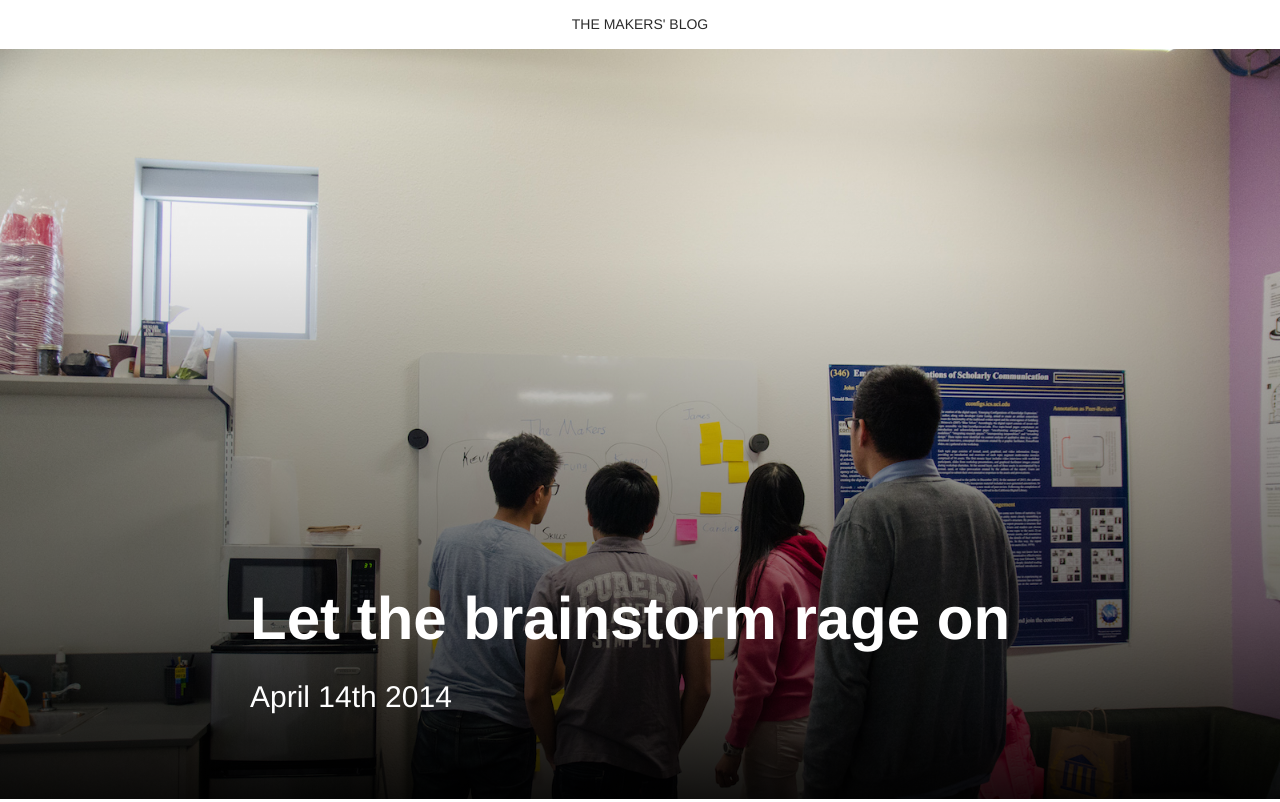
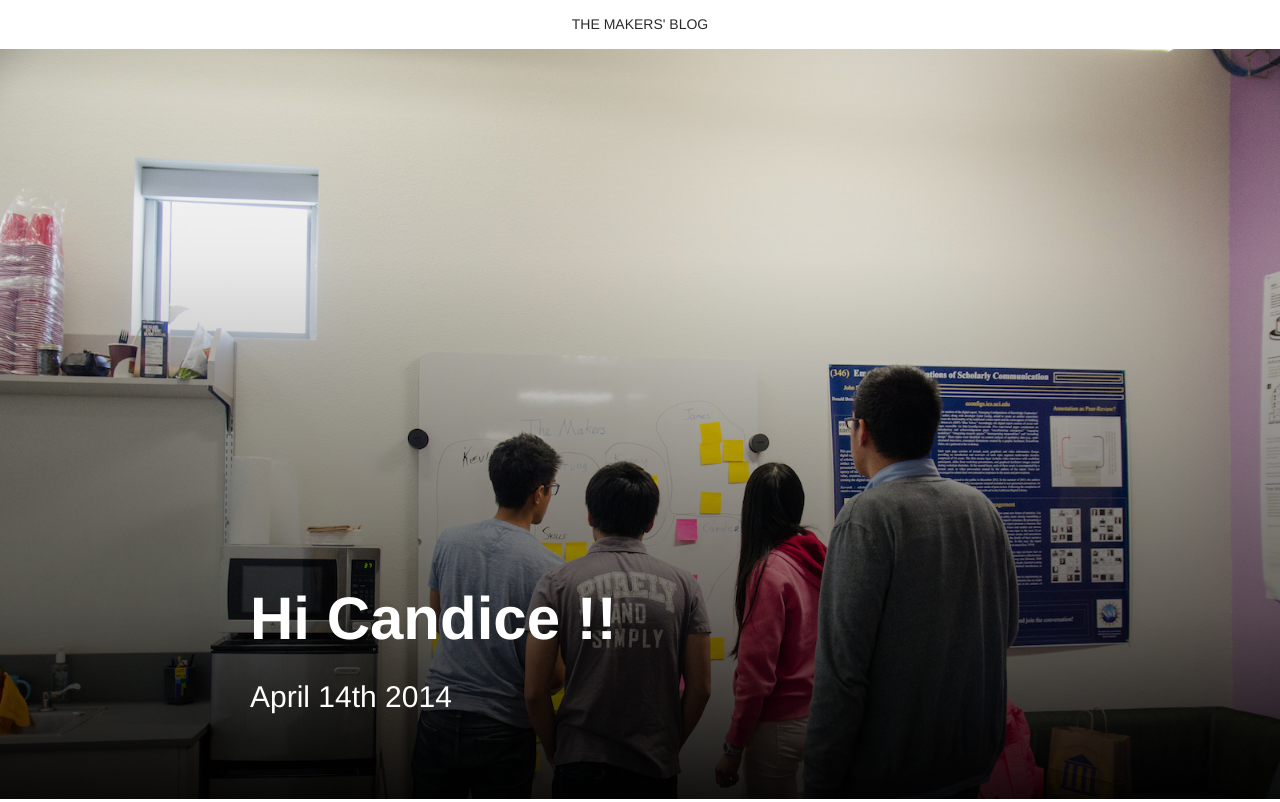
Before and after one commit to nttrung91/humblemakers, a website: page day3.html in a window 1280 px wide. Shown: the top 802 px of the page. Drawn offline with Linux system fonts and the light colour scheme.

Commit message:
Modified day3 for testing

```diff
--- a/day3.html
+++ b/day3.html
@@ -31,7 +31,7 @@
 
       <div class="blog--top">
         <h1 class="header">
-          Let the brainstorm rage on
+          Hi Candice !!
         </h1>
         <span class="date">
           April 14th 2014
```
